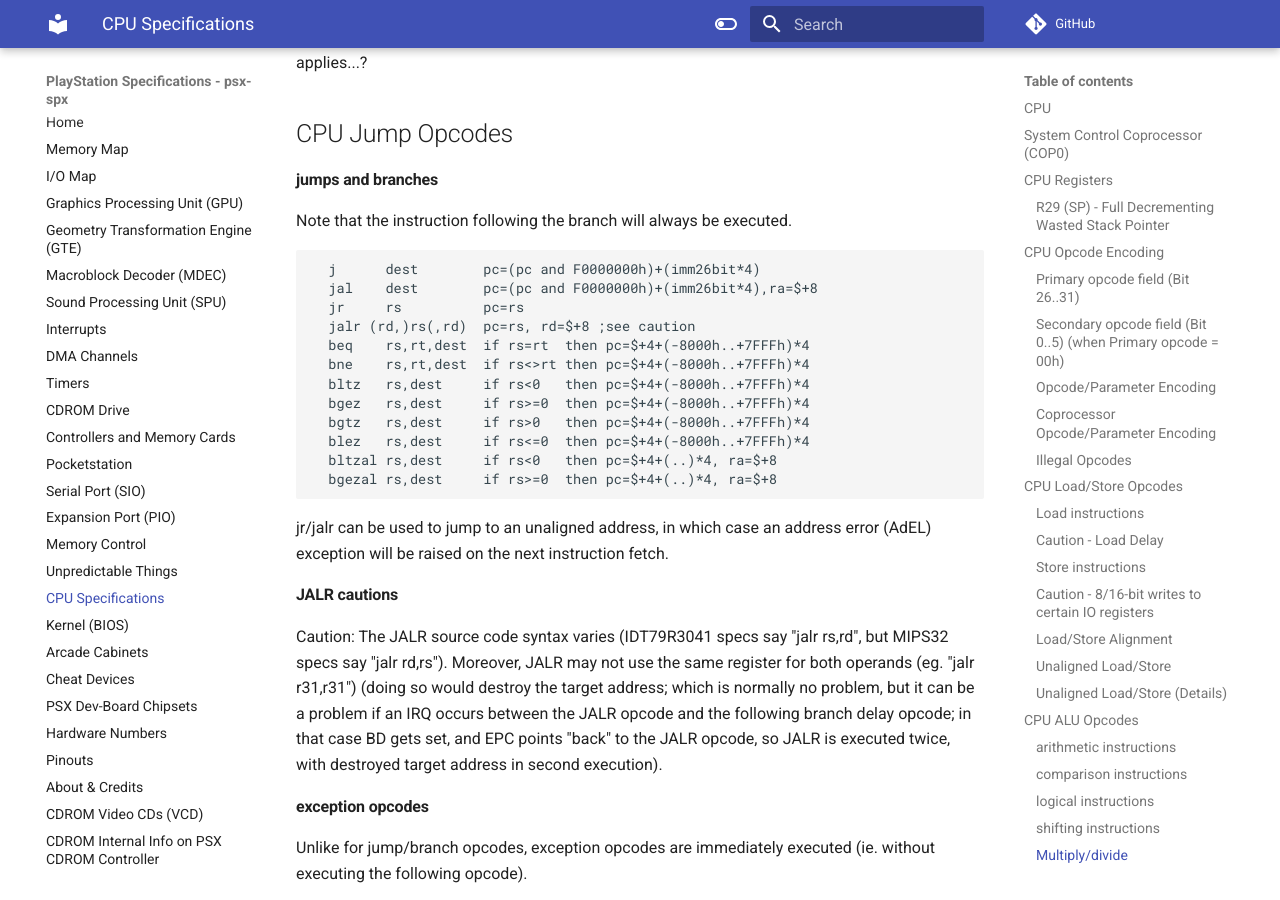
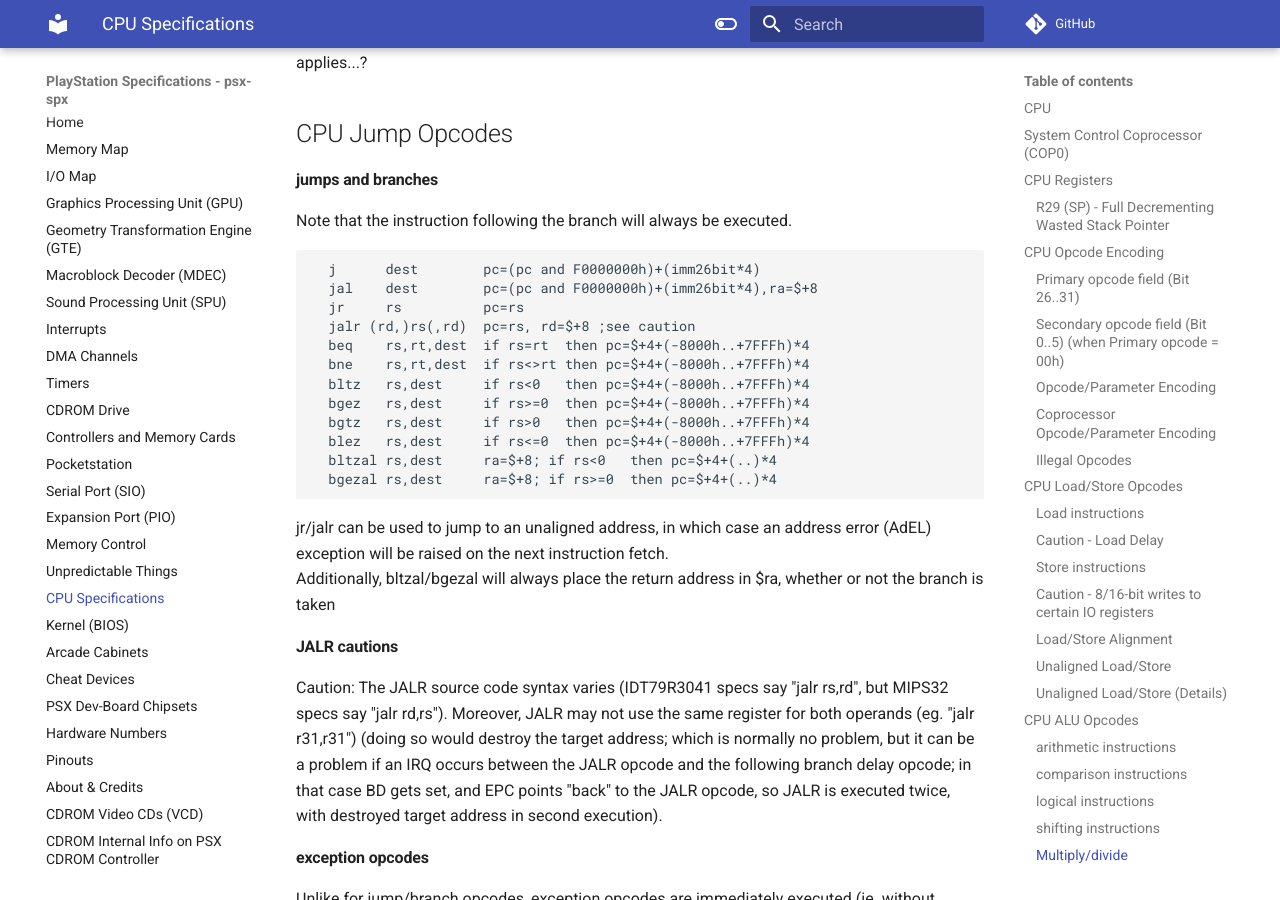
Before and after one commit to psx-spx/psx-spx.github.io, an MkDocs documentation site: the page built from docs/cpuspecifications.md, in a window 1280 px wide and 900 px high, scrolled down 7358 px. Built offline with MkDocs 1.6.1 and Material for MkDocs 9.7.7, drawn with Linux system fonts in a browser that asks for light colours; comment, search, counter and statistics services are not loaded.

Commit message:
Fix BLTZAL/BGEZAL info

````diff
--- a/docs/cpuspecifications.md
+++ b/docs/cpuspecifications.md
@@ -351,11 +351,12 @@ Note that the instruction following the branch will always be executed.<br/>
   bgez   rs,dest     if rs>=0  then pc=$+4+(-8000h..+7FFFh)*4
   bgtz   rs,dest     if rs>0   then pc=$+4+(-8000h..+7FFFh)*4
   blez   rs,dest     if rs<=0  then pc=$+4+(-8000h..+7FFFh)*4
-  bltzal rs,dest     if rs<0   then pc=$+4+(..)*4, ra=$+8
-  bgezal rs,dest     if rs>=0  then pc=$+4+(..)*4, ra=$+8
+  bltzal rs,dest     ra=$+8; if rs<0   then pc=$+4+(..)*4
+  bgezal rs,dest     ra=$+8; if rs>=0  then pc=$+4+(..)*4
 ```
 
-jr/jalr can be used to jump to an unaligned address, in which case an address error (AdEL) exception will be raised on the next instruction fetch.
+jr/jalr can be used to jump to an unaligned address, in which case an address error (AdEL) exception will be raised on the next instruction fetch.<br/>
+Additionally, bltzal/bgezal will always place the return address in $ra, whether or not the branch is taken<br/>
 
 #### JALR cautions
 Caution: The JALR source code syntax varies (IDT79R3041 specs say "jalr rs,rd",
````
